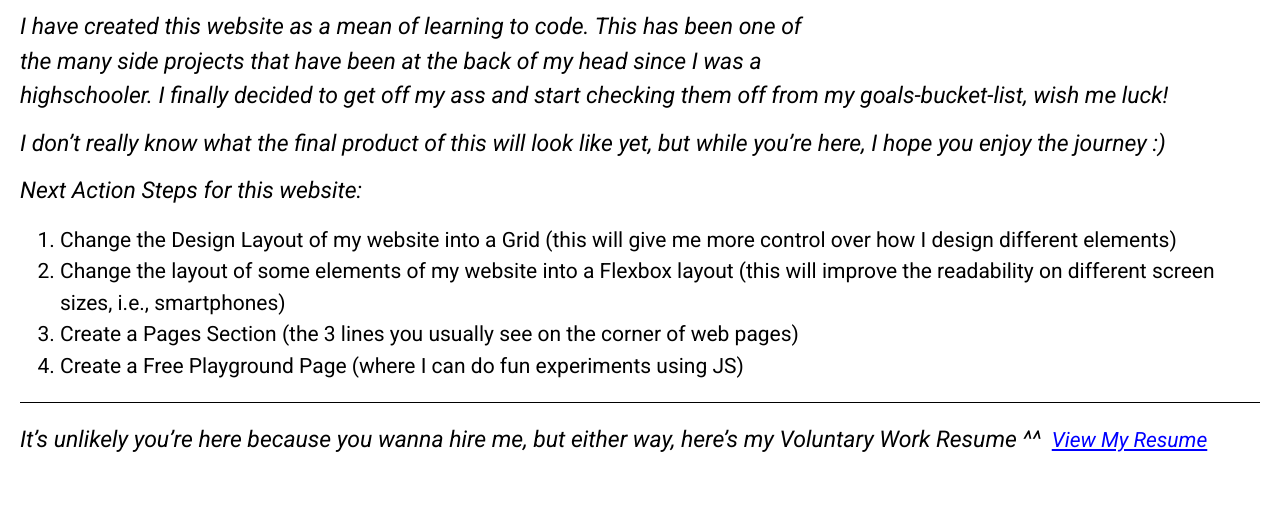
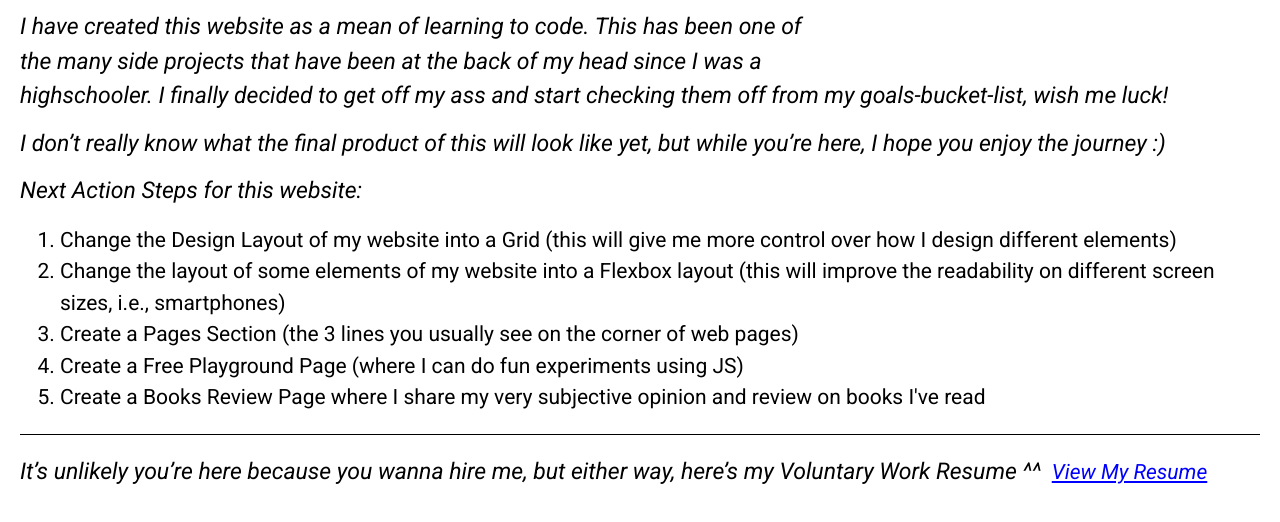
Before and after one commit to Anas-QT/anas.thebyan.github.io, a plain HTML site: page index.html in a window 1280 px wide. Shown: the part 438-960 px from the top of the page. Before the commit the page ends 929 px from the top, so only its background shows below. Drawn offline with Linux system fonts and the light colour scheme; a script that the page names is missing.

Commit message:
Add files via upload

```diff
--- a/index.html
+++ b/index.html
@@ -62,6 +62,10 @@
       <li>
         Create a Free Playground Page (where I can do fun experiments using JS)
       </li>
+      <li>
+        Create a Books Review Page where I share my very subjective opinion and
+        review on books I've read
+      </li>
     </ol>
     <hr />
     <p>
```
